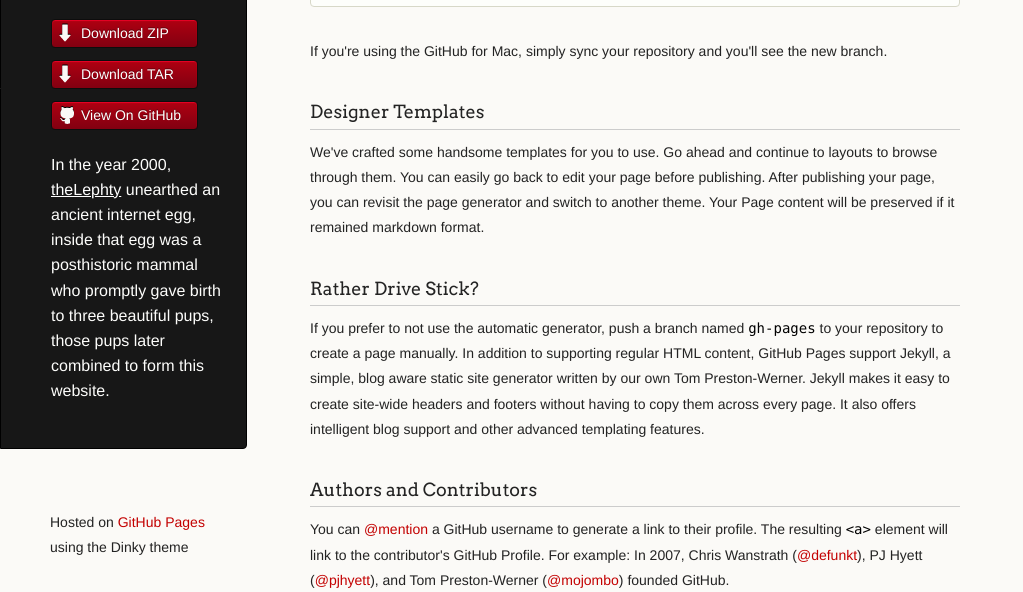
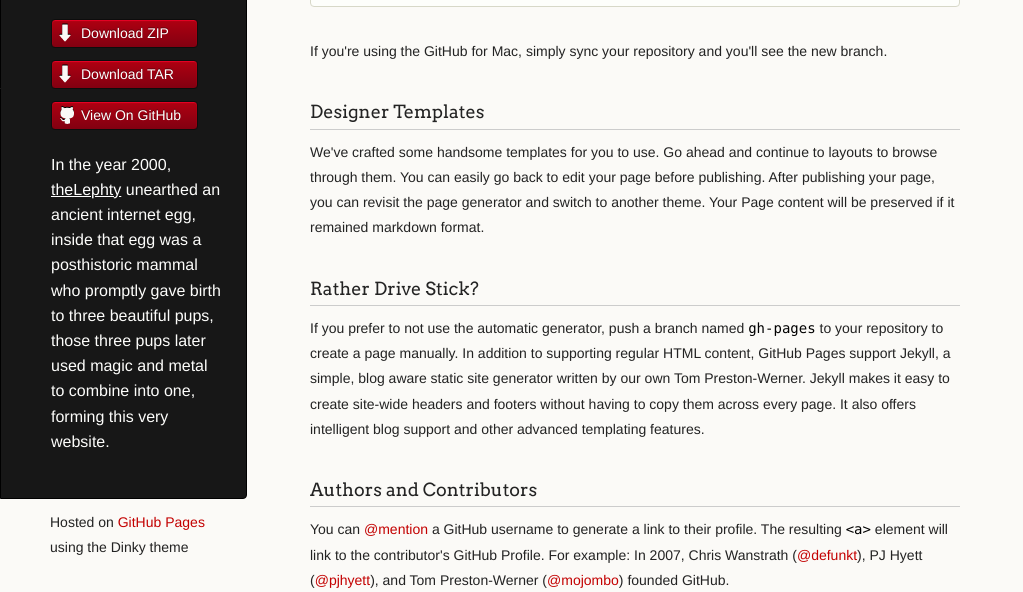
Before and after one commit to JohnnyPrime/webunets, a plain HTML site: page index.html in a window 1280 px wide. Shown: the part 208-800 px from the top of the page, without its empty margins (0-1023 px from the left). Drawn offline with Linux system fonts and the light colour scheme.

Commit message:
Update index.html

```diff
--- a/index.html
+++ b/index.html
@@ -25,7 +25,7 @@
           <li><a class="buttons github" href="https://github.com/theLephty/webunets">View On GitHub</a></li>
         </ul>
 
-        <p class="header">In the year 2000, <a class="header name" href="https://github.com/theLephty">theLephty</a> unearthed an ancient internet egg, inside that egg was a posthistoric mammal who promptly gave birth to three beautiful pups, those pups later combined to form this website.</p>
+        <p class="header">In the year 2000, <a class="header name" href="https://github.com/theLephty">theLephty</a> unearthed an ancient internet egg, inside that egg was a posthistoric mammal who promptly gave birth to three beautiful pups, those three pups later used magic and metal to combine into one, forming this very website.</p>
 
 
       </header>
```
